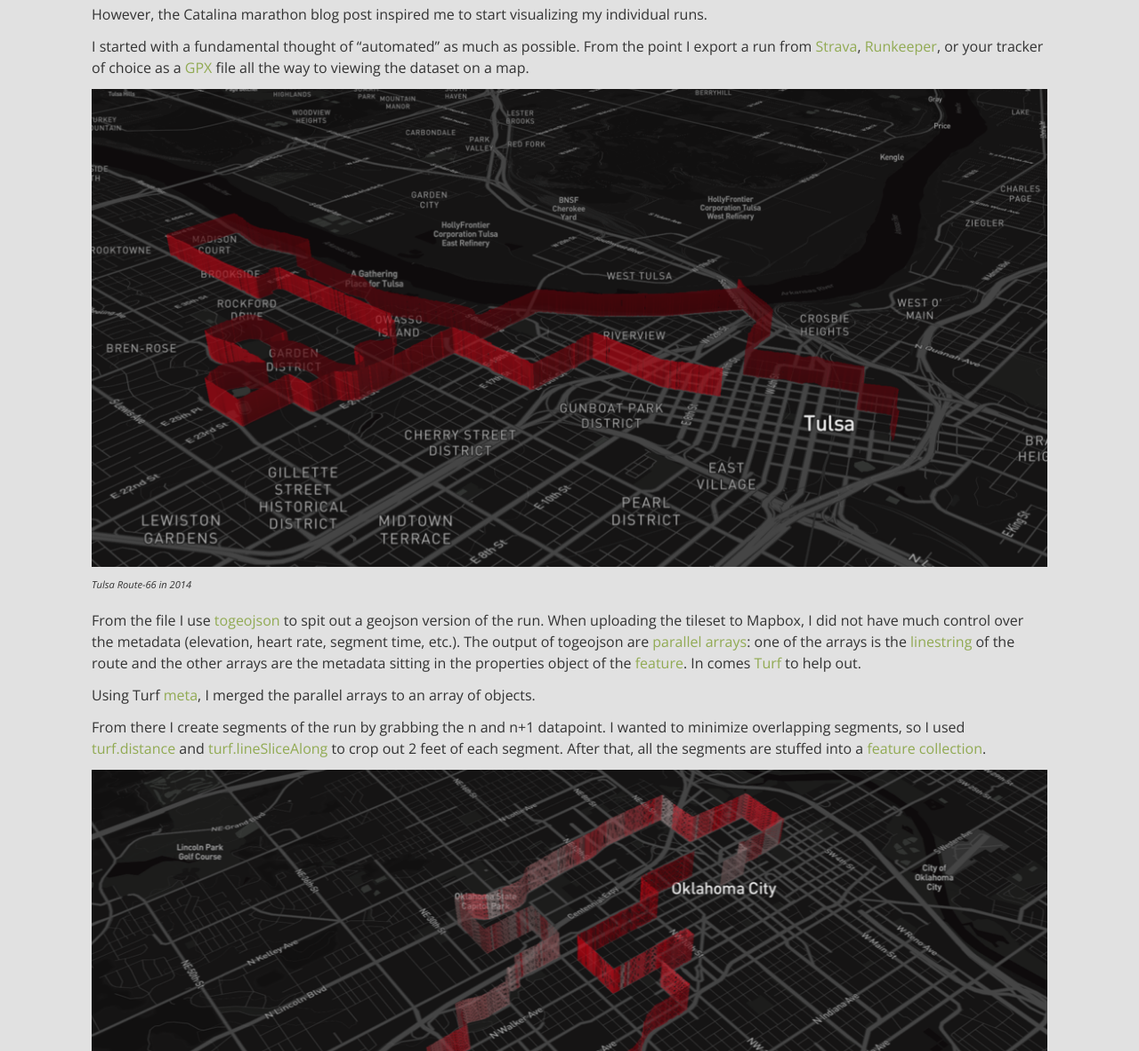
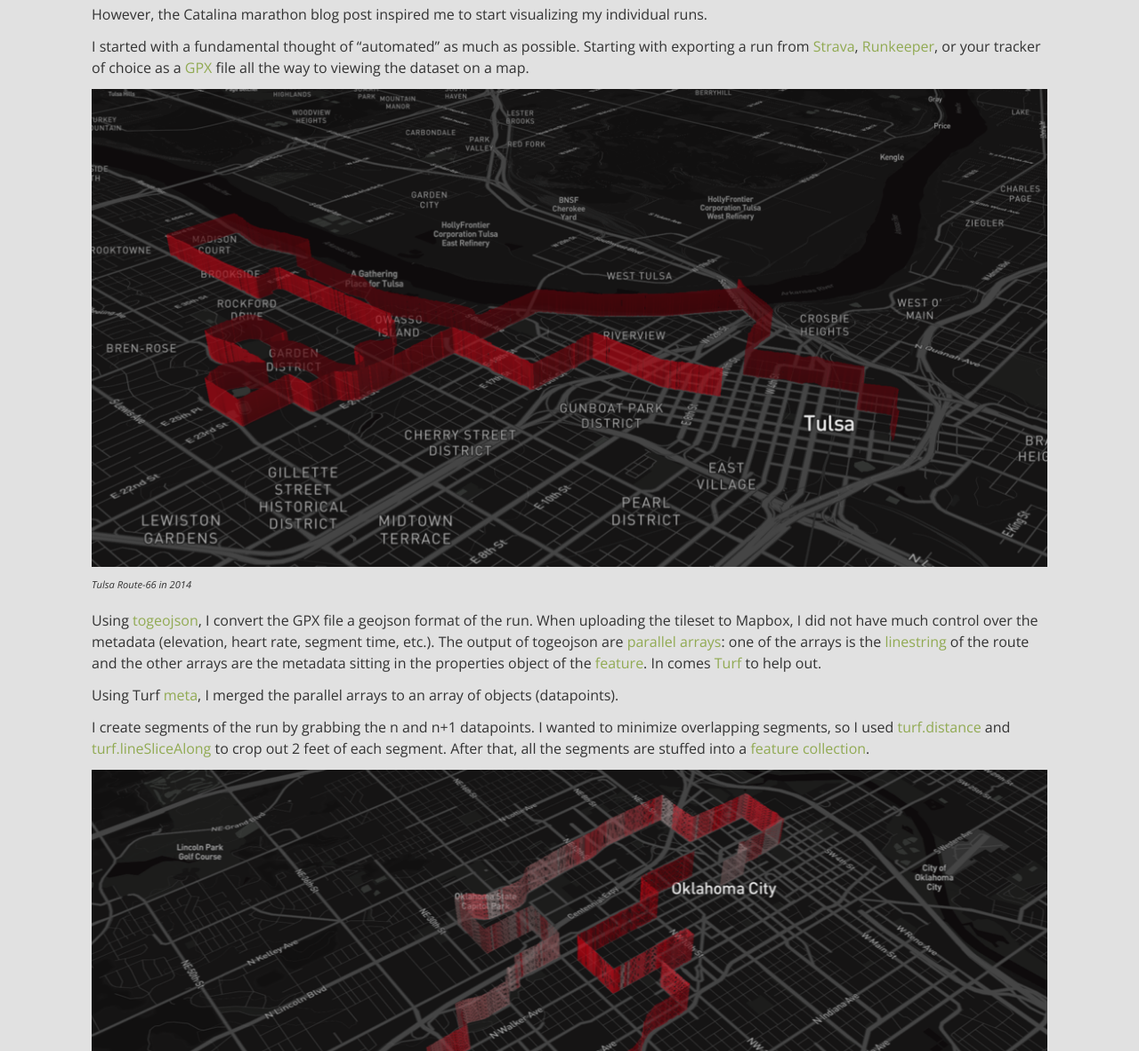
Before and after one commit to jvrousseau/jvrousseau.github.io, a Jekyll site: the page built from _posts/2017-01-24-mapping-my-runs.md, in a window 1280 px wide and 1400 px high, scrolled down 1287 px. Shown: the part 219-1400 px from the top of the window at 89% size. Built offline with Jekyll 4.4.1, drawn with Linux system fonts in a browser that asks for light colours.

Commit message:
proper starts to sentances

```diff
--- a/_posts/2017-01-24-mapping-my-runs.md
+++ b/_posts/2017-01-24-mapping-my-runs.md
@@ -18,17 +18,17 @@ I played around with the entire dataset of my runs a while back (which was fun):
 
 However, the Catalina marathon blog post inspired me to start visualizing my individual runs.
 
-I started with a fundamental thought of "automated" as much as possible. From the point I export a run from [Strava](https://www.strava.com/){:target="_blank"}, [Runkeeper](https://runkeeper.com){:target="_blank"}, or your tracker of choice as a [GPX](http://www.topografix.com/gpx.asp){:target="_blank"} file all the way to viewing the dataset on a map.
+I started with a fundamental thought of "automated" as much as possible. Starting with exporting a run from [Strava](https://www.strava.com/){:target="_blank"}, [Runkeeper](https://runkeeper.com){:target="_blank"}, or your tracker of choice as a [GPX](http://www.topografix.com/gpx.asp){:target="_blank"} file all the way to viewing the dataset on a map.
 
 ![tulsa1](/assets/img/run/tulsa.png){:width="100%"}<br/>
 <sub><sup>*Tulsa Route-66 in 2014*</sup></sub>
 
-From the file I use [togeojson](https://github.com/mapbox/togeojson){:target="_blank"} to spit out a geojson version of the run. When uploading the tileset to Mapbox, I did not have much control over the metadata (elevation, heart rate, segment time, etc.). The output of togeojson are [parallel arrays](https://en.wikipedia.org/wiki/Parallel_array){:target="_blank"}: one of the arrays is the [linestring](http://geojson.org/geojson-spec.html#linestring){:target="_blank"} of the route and the other arrays are the metadata sitting in the properties object of the [feature](http://geojson.org/geojson-spec.html#feature-objects){:target="_blank"}. In comes [Turf](http://turfjs.org/){:target="_blank"} to help out.
+Using [togeojson](https://github.com/mapbox/togeojson){:target="_blank"}, I convert the GPX file a geojson format of the run. When uploading the tileset to Mapbox, I did not have much control over the metadata (elevation, heart rate, segment time, etc.). The output of togeojson are [parallel arrays](https://en.wikipedia.org/wiki/Parallel_array){:target="_blank"}: one of the arrays is the [linestring](http://geojson.org/geojson-spec.html#linestring){:target="_blank"} of the route and the other arrays are the metadata sitting in the properties object of the [feature](http://geojson.org/geojson-spec.html#feature-objects){:target="_blank"}. In comes [Turf](http://turfjs.org/){:target="_blank"} to help out.
 
 
-Using Turf [meta](http://turfjs.org/docs.html#coordall){:target="_blank"}, I merged the parallel arrays to an array of objects.
+Using Turf [meta](http://turfjs.org/docs.html#coordall){:target="_blank"}, I merged the parallel arrays to an array of objects (datapoints).
 
-From there I create segments of the run by grabbing the n and n+1 datapoint. I wanted to minimize overlapping segments, so I used [turf.distance](http://turfjs.org/docs.html#distance){:target="_blank"} and [turf.lineSliceAlong](http://turfjs.org/docs.html#lineslicealong){:target="_blank"} to crop out 2 feet of each segment. After that, all  the segments are stuffed into a [feature collection](http://geojson.org/geojson-spec.html#feature-collection-objects){:target="_blank"}.
+I create segments of the run by grabbing the n and n+1 datapoints. I wanted to minimize overlapping segments, so I used [turf.distance](http://turfjs.org/docs.html#distance){:target="_blank"} and [turf.lineSliceAlong](http://turfjs.org/docs.html#lineslicealong){:target="_blank"} to crop out 2 feet of each segment. After that, all  the segments are stuffed into a [feature collection](http://geojson.org/geojson-spec.html#feature-collection-objects){:target="_blank"}.
 
 ![okc1](/assets/img/run/okc.png){:width="100%"}<br/>
 <sub><sup>*OKC Memorial in 2016*</sup></sub>
```
